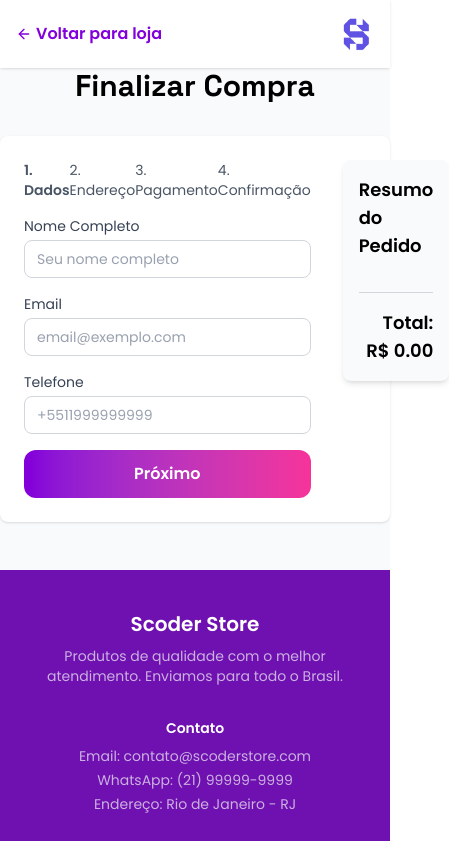
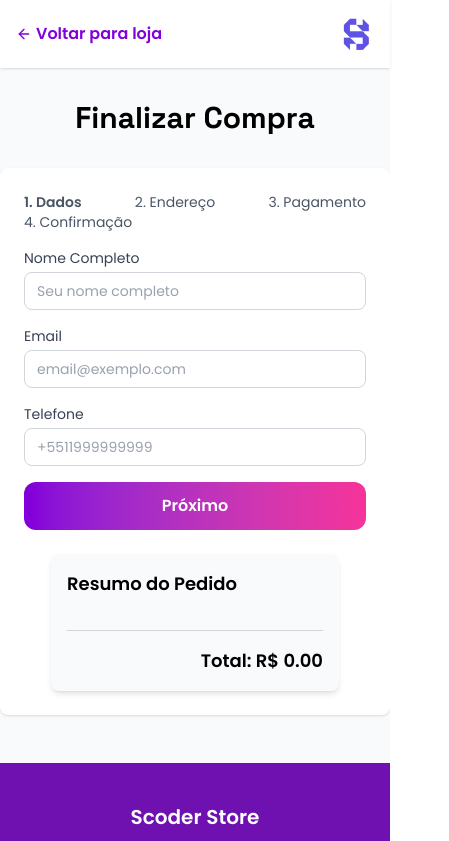
Before and after one commit to c4mpos-dev/scoder-technical-challenge, a React (Vite) app: page /checkout in a window 390 px wide. Shown: the top 841 px of the page, 449 px wide, since content can reach past the window. Built offline with nearby package versions, Linux system fonts and the light colour scheme.

Commit message:
:construction: Mobile accessibility

```diff
--- a/src/components/CartDrawer.tsx
+++ b/src/components/CartDrawer.tsx
@@ -92,7 +92,7 @@
                             </button>
                             <button
                                 onClick={() => navigate("/checkout")}
-                                className="w-full py-3 text-white font-bold rounded-xl bg-gradient-to-r from-purple-700 to-pink-500 hover:to-purple-700 hover:cursor-pointer hover:scale-105 transition-all duration-300"
+                                className="w-full py-3 mb-6 text-white font-bold rounded-xl bg-gradient-to-r from-purple-700 to-pink-500 hover:to-purple-700 hover:cursor-pointer hover:scale-105 transition-all duration-300"
                             >
                                 Finalizar compra
                             </button>
--- a/src/components/Checkout/CheckoutForm.tsx
+++ b/src/components/Checkout/CheckoutForm.tsx
@@ -3,15 +3,15 @@
 import { AddressStep } from "./steps/AddressStep";
 import { PaymentStep } from "./steps/PaymentStep";
 import { ConfirmationStep } from "./steps/ConfirmationStep";
-import { OrderSummary } from "../OrderSummary";
+import { OrderSummary } from "./OrderSummary";
 
 export function CheckoutForm() {
     const [step, setStep] = useState(1);
 
     return (
-        <div className="max-w-6xl mx-auto bg-white p-6 rounded-lg shadow flex gap-8">
-            <div className="flex-1 space-y-4">
-                <div className="flex justify-between text-sm text-gray-600 mb-4">
+        <div className="max-w-6xl mx-auto bg-white p-6 rounded-lg shadow flex flex-col md:flex-row gap-6">
+            <div className="flex-1 space-y-4 order-1">
+                <div className="flex flex-wrap justify-between text-sm text-gray-600 mb-4">
                     <span className={step === 1 ? "font-bold" : ""}>1. Dados</span>
                     <span className={step === 2 ? "font-bold" : ""}>2. Endereço</span>
                     <span className={step === 3 ? "font-bold" : ""}>3. Pagamento</span>
@@ -28,7 +28,9 @@
                 {step === 4 && <ConfirmationStep onBack={() => setStep(3)} />}
             </div>
 
-            <OrderSummary />
+            <div className="flex justify-center order-2 w-full md:w-auto">
+                <OrderSummary />
+            </div>
         </div>
     );
 }
--- /dev/null
+++ b/src/components/Checkout/OrderSummary.tsx
@@ -0,0 +1,44 @@
+import { useCart } from "../../contexts/CartContext";
+
+export function OrderSummary() {
+    const { cart } = useCart();
+
+    const totalPrice = cart.reduce(
+        (acc, item) => acc + item.price * item.quantity,
+        0
+    );
+
+    return (
+        <aside className="w-72 sm:w-96 p-4 bg-gray-50 rounded-lg shadow-md sticky top-6 self-start">
+            <h2 className="text-lg font-semibold mb-4">Resumo do Pedido</h2>
+
+
+            <ul className="divide-y divide-gray-200 max-h-[300px] overflow-y-auto">
+                {cart.map((item) => (
+                    <li
+                        key={item.id}
+                        className="flex items-center justify-between py-2"
+                    >
+                        <div className="flex items-center gap-3 flex-1 min-w-0">
+                            <img
+                                src={item.image}
+                                alt={item.title}
+                                className="w-12 h-12 object-cover rounded flex-shrink-0"
+                            />
+                            <div className="truncate">
+                                <p className="font-medium truncate">{item.title}</p>
+                                <p className="text-sm text-gray-500">Qtd: {item.quantity}</p>
+                            </div>
+                        </div>
+                        <p className="font-semibold ml-4 w-20 text-right whitespace-nowrap flex-shrink-0">
+                            $ {(item.price * item.quantity).toFixed(2)}
+                        </p>
+                    </li>
+                ))}
+            </ul>
+            <div className="border-t border-gray-300 mt-4 pt-4 text-right font-bold text-lg">
+                Total: R$ {totalPrice.toFixed(2)}
+            </div>
+        </aside>
+    );
+}
--- a/src/components/OrderSummary.tsx
+++ /dev/null
@@ -1,46 +0,0 @@
-import { useCart } from "../contexts/CartContext";
-
-export function OrderSummary() {
-  const { cart } = useCart();
-
-  const totalPrice = cart.reduce(
-    (acc, item) => acc + item.price * item.quantity,
-    0
-  );
-
-  return (
-    <aside className="w-96 p-4 bg-gray-50 rounded-lg shadow-md sticky top-6 self-start">
-      <h2 className="text-lg font-semibold mb-4">Resumo do Pedido</h2>
-
-
-          <ul className="divide-y divide-gray-200 max-h-[300px] overflow-y-auto">
-            {cart.map((item) => (
-              <li
-                key={item.id}
-                className="flex items-center justify-between py-2"
-              >
-                <div className="flex items-center gap-3 flex-1 min-w-0">
-                  <img
-                    src={item.image}
-                    alt={item.title}
-                    className="w-12 h-12 object-cover rounded flex-shrink-0"
-                  />
-                  <div className="truncate">
-                    <p className="font-medium truncate">{item.title}</p>
-                    <p className="text-sm text-gray-500">Qtd: {item.quantity}</p>
-                  </div>
-                </div>
-                <p className="font-semibold ml-4 w-20 text-right whitespace-nowrap flex-shrink-0">
-                  $ {(item.price * item.quantity).toFixed(2)}
-                </p>
-              </li>
-            ))}
-          </ul>
-          <div className="border-t border-gray-300 mt-4 pt-4 text-right font-bold text-lg">
-            Total: R$ {totalPrice.toFixed(2)}
-          </div>
-
-
-    </aside>
-  );
-}
--- a/src/pages/Checkout.tsx
+++ b/src/pages/Checkout.tsx
@@ -29,7 +29,7 @@
             </header>
 
             <div className="">
-                <h1 className="text-3xl font-bold font-title mb-8 text-center">Finalizar Compra</h1>
+                <h1 className="text-3xl font-bold font-title mb-8 mt-8 text-center">Finalizar Compra</h1>
                 <CheckoutForm />
 
             </div>
--- a/src/pages/Store.tsx
+++ b/src/pages/Store.tsx
@@ -80,7 +80,7 @@
             {/* Header */}
             <header className="sticky top-0 z-40 bg-white shadow-sm">
                 <div className="container mx-auto px-4 py-4">
-                    <div className="flex items-center justify-between">
+                    <div className="flex items-center justify-between gap-4">
                         <div className="flex items-center gap-6">
                             <img src={logoScoder} className="w-9" />
                         </div>
@@ -105,15 +105,15 @@
             <CartDrawer isOpen={isCartOpen} onClose={() => setIsCartOpen(false)} />
 
             {/* Hero Section */}
-            <div className="flex flex-col justify-center items-center px-6 py-10 gap-6 text-gray-50 from-purple-800 to-purple-500 from-80% bg-gradient-to-r">
-                <h1 className="font-title text-6xl text-gray-50 animate-pulse">
+            <div className="flex flex-col justify-center items-center text-center px-6 py-10 gap-6 text-gray-50 from-purple-800 to-purple-500 from-80% bg-gradient-to-r">
+                <h1 className="font-title text-4xl sm:text-6xl text-gray-50 animate-pulse">
                     Bem-vindo à Scoder Store
                 </h1>
-                <h2 className="font-title text-2xl">
+                <h2 className="font-title text-xl sm:text-2xl">
                     Descubra produtos incríveis com tecnologia de ponta
                 </h2>
 
-                <div className="flex items-center gap-6">
+                <div className="grid grid-cols-2 md:grid-cols-4 items-center gap-6">
                     {features.map((feature, index) => (
                         <Feature
                             key={index}
--- a/src/services/products.ts
+++ b/src/services/products.ts
@@ -4,4 +4,5 @@
 export async function fetchProducts(): Promise<Product[]> {
     const response = await api.get<Product[]>("/products");
     return response.data;
+
 }
```
